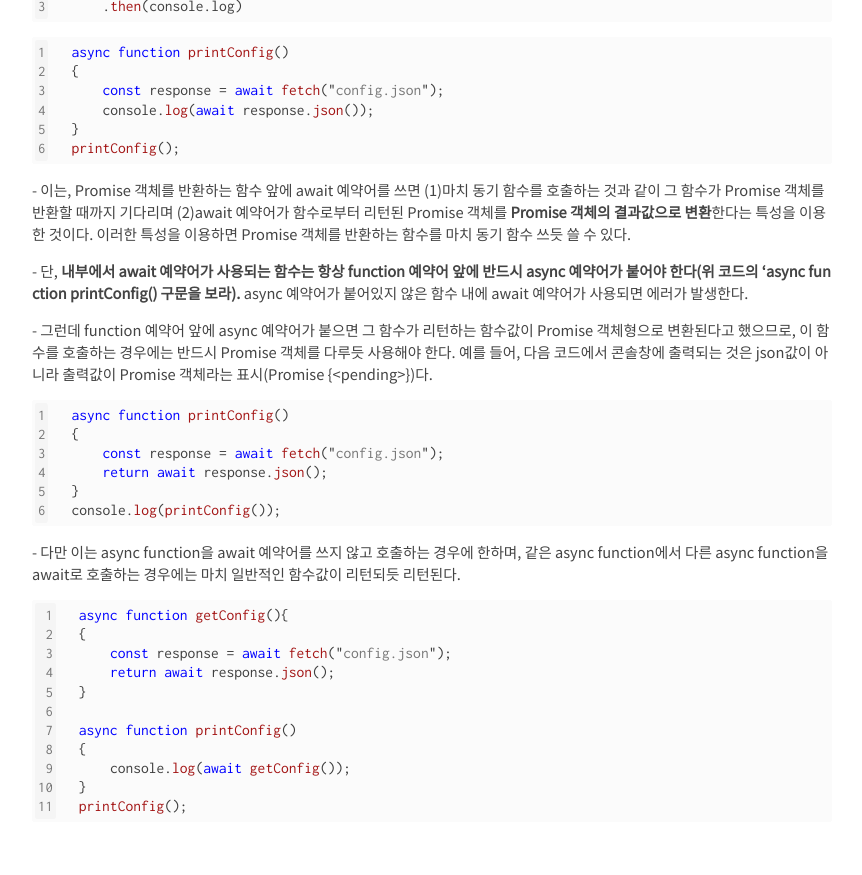
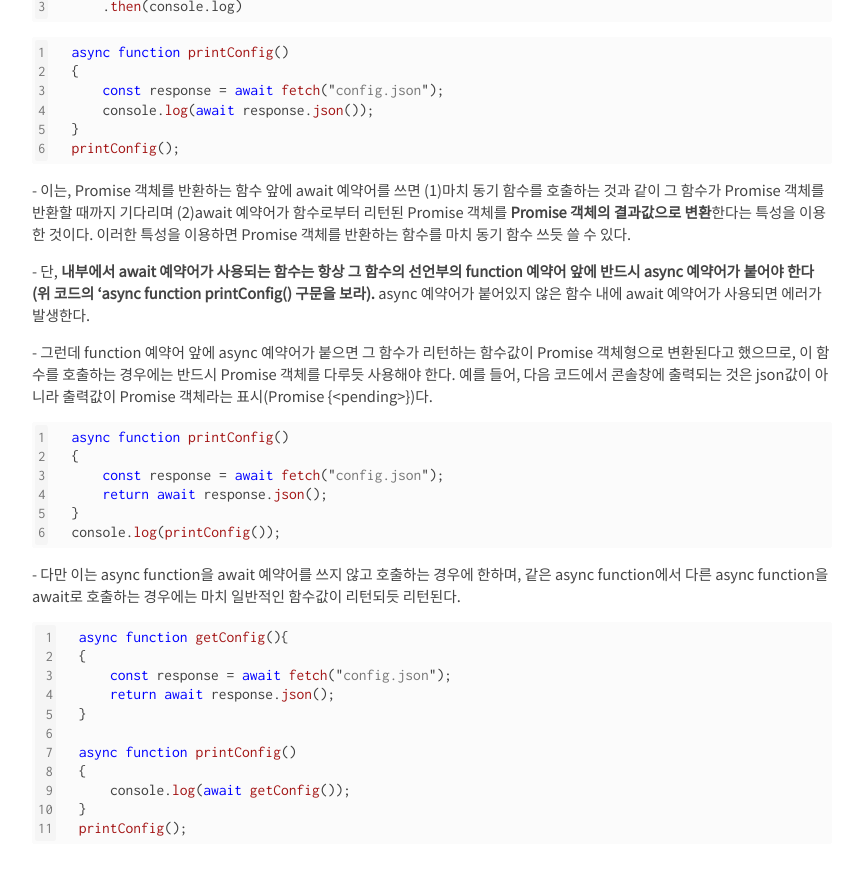
Before and after one commit to kangwooklee29/blog, a Jekyll site: the page built from JavaScript/_posts/2021-10-03-동기 비동기, promise()의 개념.md, in a window 1280 px wide and 900 px high, scrolled down 3161 px. Shown: the top 875 px of the window, without its empty margins (208-1070 px from the left). Built offline with Jekyll 4.4.1, drawn with Linux system fonts in a browser that asks for light colours; nearby versions of some CDN libraries; our own code applies the rules of GitHub Pages for plain Markdown files; comment, search, counter and statistics services are not loaded.

Commit message:
Update 2021-10-03-동기 비동기, promise()의 개념.md

````diff
--- a/JavaScript/_posts/2021-10-03-동기 비동기, promise()의 개념.md
+++ b/JavaScript/_posts/2021-10-03-동기 비동기, promise()의 개념.md
@@ -134,7 +134,7 @@ printConfig();
 ```
 \- 이는, Promise 객체를 반환하는 함수 앞에 await 예약어를 쓰면 (1)마치 동기 함수를 호출하는 것과 같이 그 함수가 Promise 객체를 반환할 때까지 기다리며 (2)await 예약어가 함수로부터 리턴된 Promise 객체를 **Promise 객체의 결과값으로 변환**한다는 특성을 이용한 것이다. 이러한 특성을 이용하면 Promise 객체를 반환하는 함수를 마치 동기 함수 쓰듯 쓸 수 있다.
 
-\- 단, **내부에서 await 예약어가 사용되는 함수는 항상 function 예약어 앞에 반드시 async 예약어가 붙어야 한다(위 코드의 'async function printConfig() 구문을 보라).** async 예약어가 붙어있지 않은 함수 내에 await 예약어가 사용되면 에러가 발생한다.
+\- 단, **내부에서 await 예약어가 사용되는 함수는 항상 그 함수의 선언부의 function 예약어 앞에 반드시 async 예약어가 붙어야 한다(위 코드의 'async function printConfig() 구문을 보라).** async 예약어가 붙어있지 않은 함수 내에 await 예약어가 사용되면 에러가 발생한다.
 
 \- 그런데 function 예약어 앞에 async 예약어가 붙으면 그 함수가 리턴하는 함수값이 Promise 객체형으로 변환된다고 했으므로, 이 함수를 호출하는 경우에는 반드시 Promise 객체를 다루듯 사용해야 한다. 예를 들어, 다음 코드에서 콘솔창에 출력되는 것은 json값이 아니라 출력값이 Promise 객체라는 표시(Promise {\<pending>})다.
 ```javascript
````
